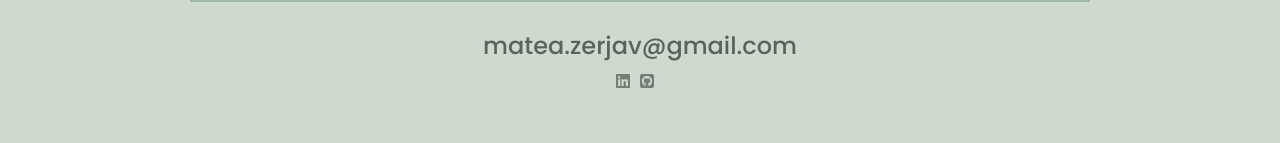
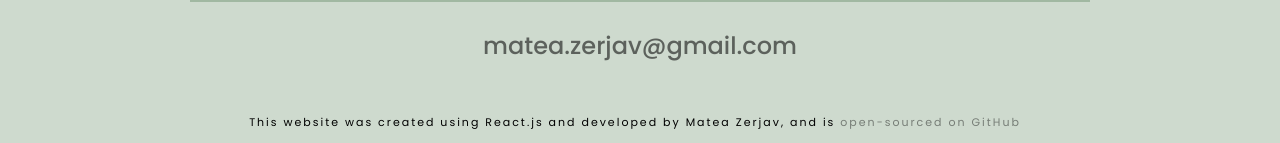
Before and after one commit to MateaZerjav/my-portfolio, a React (Create React App) app: page / in a window 1280 px wide. Shown: the part 809-952 px from the top of the page. Built offline with nearby package versions, Linux system fonts and the light colour scheme; a web font is replaced by a local one.

Commit message:
Deletetd social links

```diff
--- a/public/index.html
+++ b/public/index.html
@@ -31,10 +31,6 @@
       rel="stylesheet"
     />
 
-    <script
-      src="https://kit.fontawesome.com/b019bf8f2a.js"
-      crossorigin="anonymous"
-    ></script>
     <title>React App</title>
   </head>
   <body>
--- a/src/SocialMedia.js
+++ b/src/SocialMedia.js
@@ -1,27 +1,10 @@
 import React from "react";
 import "./SocialMedia.css";
 
-export default function () {
+export default function SocialMedia() {
   return (
     <div className="SocialMedia">
       <h3>matea.zerjav@gmail.com</h3>
-
-      <a
-        className="icon"
-        href="https://www.linkedin.com/in/matea-zerjav-482b93272/"
-        target="_blank"
-        rel="noopener noreferrer"
-      >
-        <i className="fa-brands fa-linkedin"></i>
-      </a>
-      <a
-        className="icon"
-        href="https://github.com/MateaZerjav"
-        target="_blank"
-        rel="noopener noreferrer"
-      >
-        <i className="fa-brands fa-square-github"></i>
-      </a>
       <p className="codedBy">
         This website was created using React.js and developed by Matea Zerjav,
         and is
```
